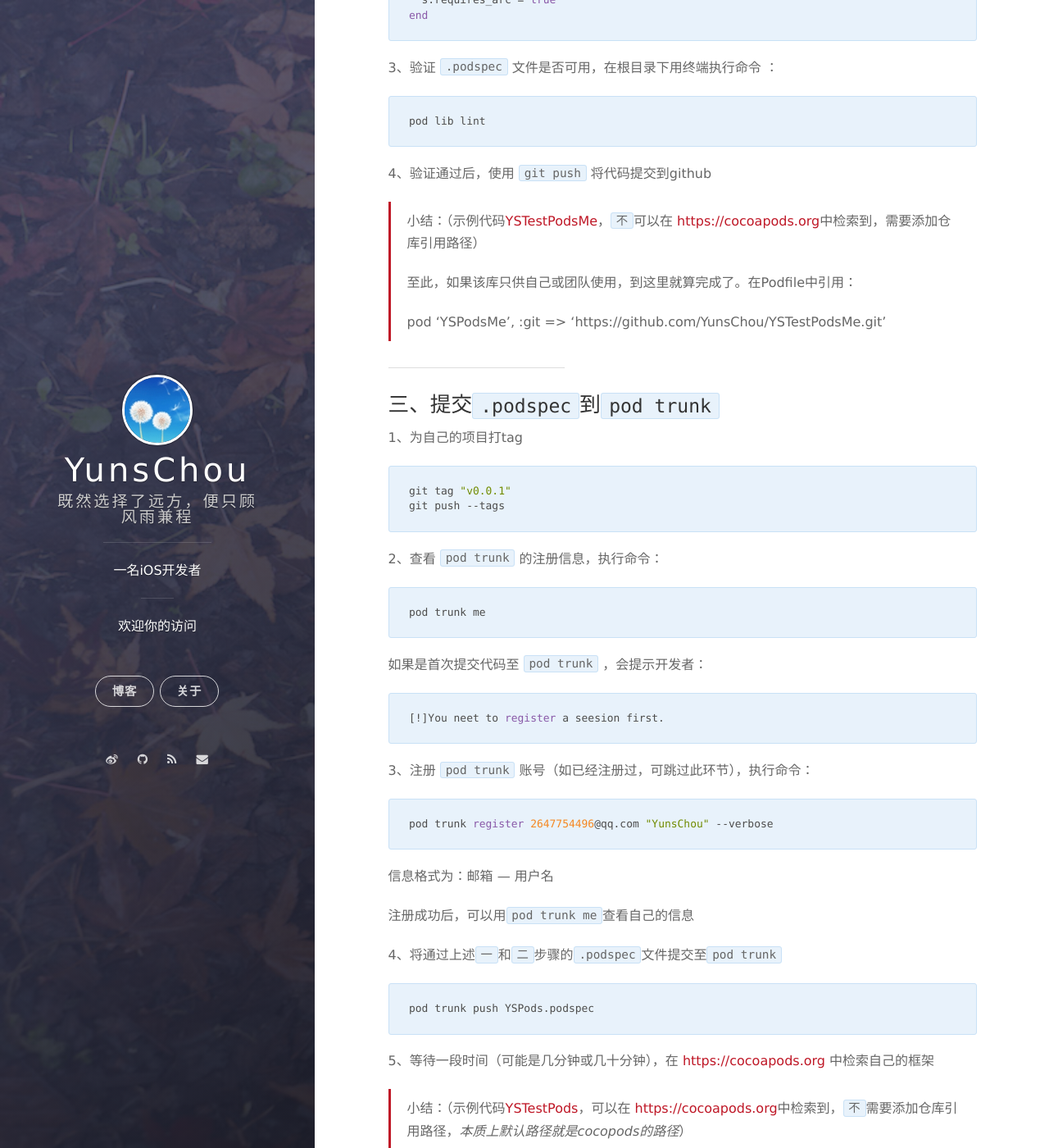
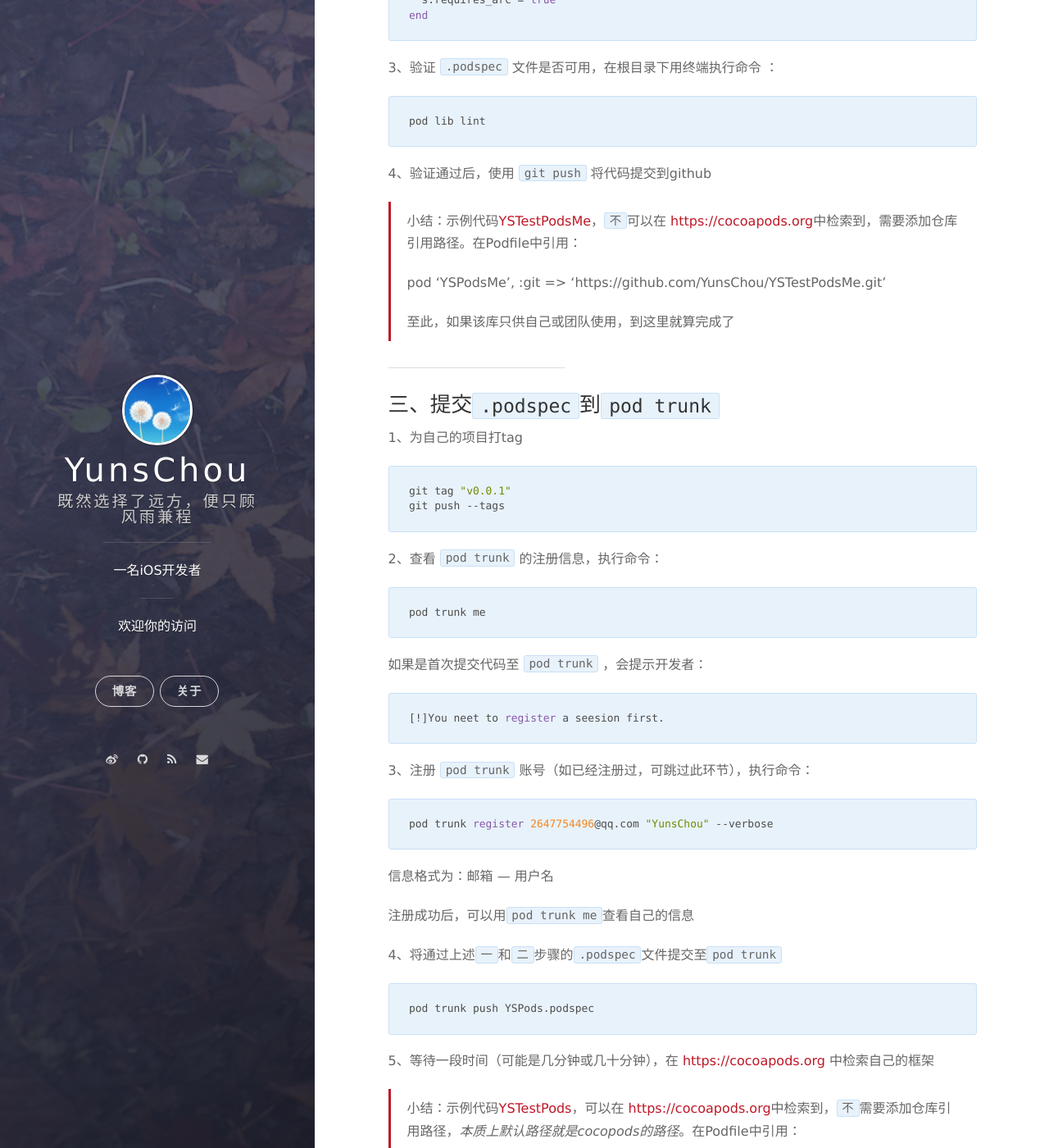
Before and after one commit to YunsChou/Yuns.github.io, a Jekyll site: the page built from _posts/2016-12-17-mediator-learn-0.md, in a window 1280 px wide and 1400 px high, scrolled down 1853 px. Shown: the whole window at 82% size. Built offline with Jekyll 4.4.1, drawn with Linux system fonts in a browser that asks for light colours; nearby versions of some CDN libraries; Markdown is read by kramdown in place of the engine named in the settings; comment, search, counter and statistics services are not loaded; some of the changed lines change nothing that is shown; some of the changed text lies outside the part shown.

Commit message:
修改细节描述

```diff
--- a/_posts/2016-12-17-mediator-learn-0.md
+++ b/_posts/2016-12-17-mediator-learn-0.md
@@ -84,11 +84,12 @@ pod lib lint
 
 4、验证通过后，使用 `git push` 将代码提交到github
 
->  小结：（示例代码[YSTestPodsMe]([https://github.com/YunsChou/YSTestPodsMe](https://github.com/YunsChou/YSTestPodsMe))，`不`可以在 [https://cocoapods.org](https://cocoapods.org)中检索到，需要添加仓库引用路径）
->
->  至此，如果该库只供自己或团队使用，到这里就算完成了。在Podfile中引用：
+>  小结：示例代码[YSTestPodsMe]([https://github.com/YunsChou/YSTestPodsMe](https://github.com/YunsChou/YSTestPodsMe))，`不`可以在 [https://cocoapods.org](https://cocoapods.org)中检索到，需要添加仓库引用路径。在Podfile中引用：
 >
 >  pod 'YSPodsMe', :git => 'https://github.com/YunsChou/YSTestPodsMe.git'
+>
+>  至此，如果该库只供自己或团队使用，到这里就算完成了
+>
 
 ***
 
@@ -131,8 +132,9 @@ pod trunk push YSPods.podspec
 
 5、等待一段时间（可能是几分钟或几十分钟），在 [https://cocoapods.org](https://cocoapods.org) 中检索自己的框架
 
-> 小结：（示例代码[YSTestPods]([[https://github.com/YunsChou/YSTestPods](https://github.com/YunsChou/YSTestPods))，可以在 [https://cocoapods.org](https://cocoapods.org)中检索到，`不`需要添加仓库引用路径，*本质上默认路径就是cocopods的路径*）
->
-> 至此，使自己的框架通过cocoapods `仅支持内部使用`和 `开源给其他开发者使用`，到这里都完成了。在Podfile中引用：
+> 小结：示例代码[YSTestPods]([[https://github.com/YunsChou/YSTestPods](https://github.com/YunsChou/YSTestPods))，可以在 [https://cocoapods.org](https://cocoapods.org)中检索到，`不`需要添加仓库引用路径，*本质上默认路径就是cocopods的路径*。在Podfile中引用：
 >
 > pod 'YSPods'
+>
+> 至此，使自己的框架通过cocoapods `仅支持内部使用`和 `开源给其他开发者使用`，到这里都完成了
+>
```
